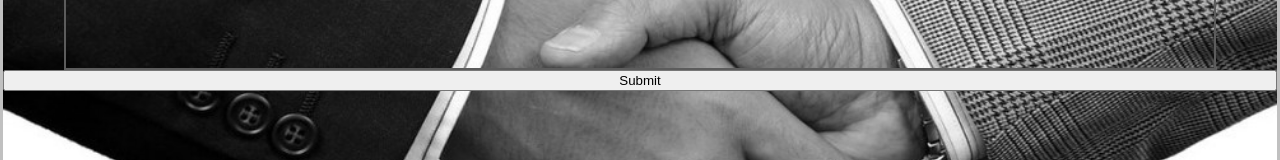
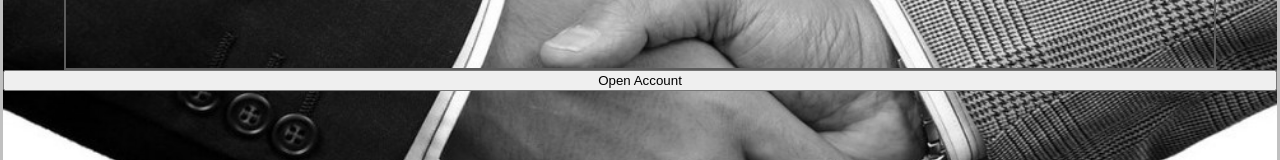
Before and after one commit to cyberstizz/basicbank, a React (Create React App) app: page /create in a window 1280 px wide. Shown: the part 509-669 px from the top of the page. Built offline with nearby package versions, Linux system fonts and the light colour scheme.

Commit message:
changed text on button

```diff
--- a/src/components/Create.js
+++ b/src/components/Create.js
@@ -43,7 +43,7 @@
         <input placeholder="account type"></input>
         <input placeholder="account balance"></input>
         </div>
-        <input type="submit"></input>
+        <input type="submit" value={"Open Account"}></input>
 
 
 
```
